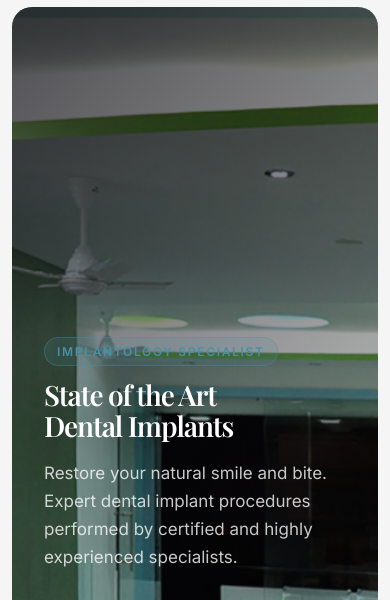
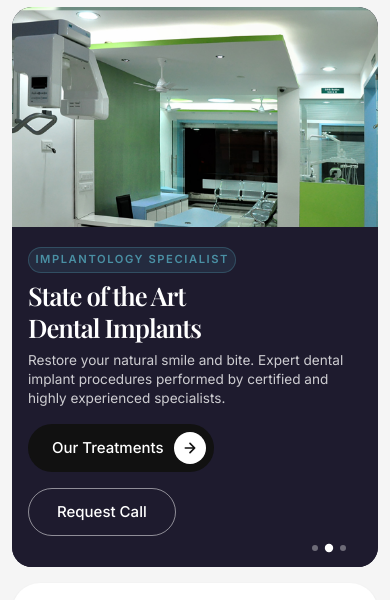
Before and after one commit to rajatadam134/DrKarpe2, a plain HTML site: page index.html in a window 390 px wide. Shown: the part 66-666 px from the top of the page. Drawn offline with nearby package versions, Linux system fonts and the light colour scheme.

Commit message:
Update mobile hero section styling to stack layout and use dark-card background

```diff
--- a/assets/css/style.css
+++ b/assets/css/style.css
@@ -1088,9 +1088,22 @@
   .nav-links { display: none; }
   .nav-cta .btn { display: none; }
   .nav-hamburger { display: flex; }
-  .hero { height: calc(100svh - 4rem - 2.5rem); margin: 0.5rem 0.75rem; border-radius: var(--radius-md); }
-  .hero-content { padding: 2rem; }
-  .hero-title { font-size: clamp(1.75rem, 7vw, 2.5rem); }
+  .hero { height: 560px; margin: 0.5rem 0.75rem; border-radius: var(--radius-md); background: var(--dark-card); }
+  .hero-slide { display: flex; flex-direction: column; }
+  .hero-slide img { height: 220px; width: 100%; object-fit: cover; }
+  .hero-overlay { display: none; }
+  .hero-content {
+    position: relative;
+    inset: auto;
+    height: calc(100% - 220px);
+    padding: 1.25rem 1rem 2rem 1rem;
+    background: var(--dark-card);
+    justify-content: flex-start;
+  }
+  .hero-eyebrow { margin-bottom: 0.375rem; font-size: 0.7rem; padding: 0.2rem 0.4rem; }
+  .hero-title { font-size: 1.6rem; line-height: 1.25; margin-bottom: 0.5rem; }
+  .hero-sub { font-size: 0.85rem; line-height: 1.4; margin-bottom: 1rem; }
+  .hero-dots { bottom: 1rem; }
   .stats-section { margin: 1rem 0.75rem; padding: 2rem 1.5rem; }
   .stats-grid { grid-template-columns: 1fr 1fr; gap: 1.5rem; }
   .stat-number { font-size: 2rem; }
```
